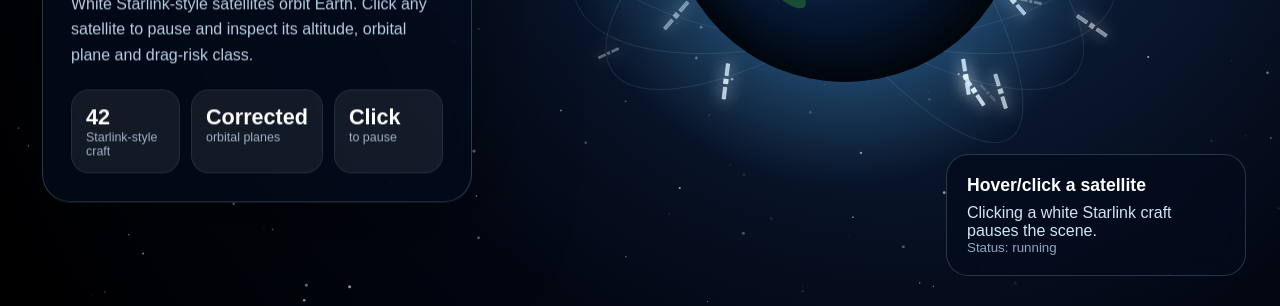
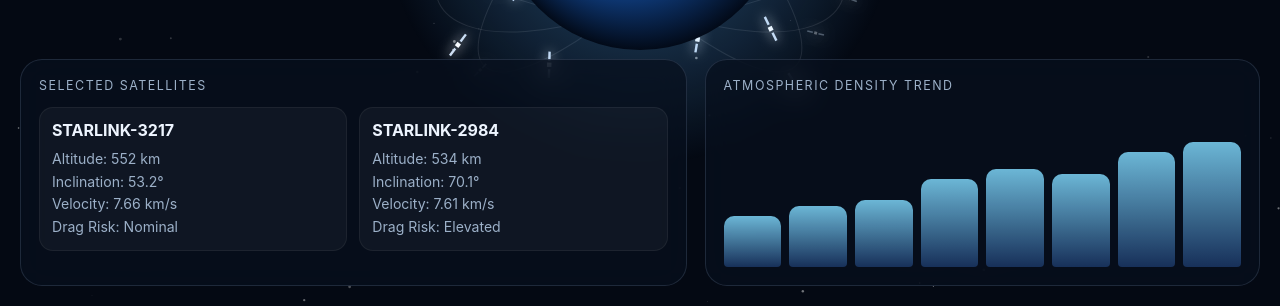
Before and after one commit to cafeco09/space_weather_official_risk, a plain HTML site: page docs/index.html in a window 1280 px wide. Shown: the part 494-800 px from the top of the page. Drawn offline with Linux system fonts and the light colour scheme.

Commit message:
Update HTML for Space Weather Globe application

```diff
--- a/docs/index.html
+++ b/docs/index.html
@@ -1,19 +1,35 @@
-cat > docs/index.html <<'EOF'
 <!DOCTYPE html>
 <html lang="en">
 <head>
   <meta charset="UTF-8" />
   <meta name="viewport" content="width=device-width, initial-scale=1.0" />
-<title>Starlink Space Weather Risk Globe</title>
+  <title>Operational Space Weather Globe</title>
   <style>
-* { box-sizing: border-box; }
+    * {
+      box-sizing: border-box;
+    }
+
+    :root {
+      --bg: #040913;
+      --panel: rgba(7, 16, 30, 0.72);
+      --border: rgba(180, 210, 255, 0.14);
+      --text: #eef5ff;
+      --muted: #9cb0c8;
+      --orbit: rgba(255,255,255,0.12);
+      --accent: #8fd4ff;
+      --warn: #f7c66d;
+      --danger: #ff7d7d;
+    }
 
     body {
       margin: 0;
       overflow: hidden;
-  background: radial-gradient(circle at 70% 35%, #112b4f, #030713 58%, #000);
-  color: white;
-  font-family: Arial, sans-serif;
+      background:
+        radial-gradient(circle at top, rgba(40,90,180,0.22), transparent 30%),
+        radial-gradient(circle at 70% 30%, rgba(40,130,255,0.12), transparent 25%),
+        var(--bg);
+      color: var(--text);
+      font-family: Inter, Arial, sans-serif;
     }
 
     canvas {
@@ -21,208 +37,297 @@ canvas {
       inset: 0;
       width: 100vw;
       height: 100vh;
+      display: block;
     }
 
-.hud {
+    .topbar {
       position: fixed;
-  left: 42px;
-  top: 50%;
-  transform: translateY(-50%);
-  width: 430px;
-  padding: 28px;
-  border-radius: 28px;
-  background: rgba(4, 12, 28, 0.68);
-  border: 1px solid rgba(180, 230, 255, 0.22);
-  backdrop-filter: blur(18px);
-  box-shadow: 0 30px 100px rgba(0,0,0,0.45);
-  z-index: 5;
+      top: 20px;
+      left: 20px;
+      right: 20px;
+      display: grid;
+      grid-template-columns: repeat(6, 1fr);
+      gap: 12px;
+      z-index: 10;
     }
 
-.eyebrow {
-  color: #9eeaff;
-  text-transform: uppercase;
-  letter-spacing: 0.18em;
-  font-size: 0.75rem;
-  font-weight: 800;
+    .kpi {
+      background: var(--panel);
+      border: 1px solid var(--border);
+      backdrop-filter: blur(14px);
+      border-radius: 18px;
+      padding: 14px 16px;
     }
 
-h1 {
-  margin: 0;
-  font-size: clamp(3rem, 7vw, 5.6rem);
-  line-height: 0.9;
-  letter-spacing: -0.06em;
+    .kpi-label {
+      color: var(--muted);
+      font-size: 0.72rem;
+      text-transform: uppercase;
+      letter-spacing: 0.12em;
     }
 
-.hud p {
-  color: #b9cce5;
+    .kpi-value {
+      margin-top: 8px;
+      font-size: 1.45rem;
+      font-weight: 700;
+    }
+
+    .bottom-panel {
+      position: fixed;
+      left: 20px;
+      right: 20px;
+      bottom: 20px;
+      display: grid;
+      grid-template-columns: 1.2fr 1fr;
+      gap: 18px;
+      z-index: 10;
+    }
+
+    .panel {
+      background: var(--panel);
+      border: 1px solid var(--border);
+      backdrop-filter: blur(14px);
+      border-radius: 22px;
+      padding: 18px;
+    }
+
+    .panel-title {
+      font-size: 0.78rem;
+      color: var(--muted);
+      text-transform: uppercase;
+      letter-spacing: 0.12em;
+      margin-bottom: 14px;
+    }
+
+    .satellite-grid {
+      display: grid;
+      grid-template-columns: repeat(2, 1fr);
+      gap: 12px;
+    }
+
+    .sat-item {
+      padding: 12px;
+      border-radius: 14px;
+      background: rgba(255,255,255,0.04);
+      border: 1px solid rgba(255,255,255,0.06);
+    }
+
+    .sat-name {
+      font-weight: 700;
+      margin-bottom: 8px;
+    }
+
+    .sat-meta {
+      color: var(--muted);
+      font-size: 0.88rem;
       line-height: 1.6;
     }
 
-.cards {
-  display: grid;
-  grid-template-columns: repeat(3, 1fr);
-  gap: 11px;
-  margin-top: 22px;
+    .timeline {
+      display: flex;
+      align-items: end;
+      gap: 8px;
+      height: 160px;
+      margin-top: 8px;
     }
 
-.cards div {
-  padding: 14px;
-  border-radius: 18px;
-  background: rgba(255,255,255,0.07);
-  border: 1px solid rgba(255,255,255,0.08);
+    .bar {
+      flex: 1;
+      border-radius: 10px 10px 4px 4px;
+      background: linear-gradient(to top, rgba(70,140,255,0.28), rgba(130,220,255,0.82));
+      min-height: 24px;
     }
 
-.cards strong {
-  display: block;
-  font-size: 1.35rem;
+    .status-live {
+      color: #9df0c7;
     }
 
-.cards span {
-  color: #9fb3c8;
-  font-size: 0.78rem;
+    .status-warning {
+      color: var(--warn);
     }
 
-.info {
-  position: fixed;
-  right: 34px;
-  bottom: 30px;
-  width: 300px;
-  padding: 20px;
-  border-radius: 22px;
-  background: rgba(4, 12, 28, 0.72);
-  border: 1px solid rgba(180, 230, 255, 0.2);
-  backdrop-filter: blur(18px);
-  color: #cfe4f6;
-  z-index: 6;
+    .status-critical {
+      color: var(--danger);
     }
 
-.info strong {
-  color: white;
-  display: block;
-  margin-bottom: 8px;
-  font-size: 1.1rem;
+    @media (max-width: 1100px) {
+      .topbar {
+        grid-template-columns: repeat(2, 1fr);
       }
 
-.info small {
-  color: #8fa8c2;
+      .bottom-panel {
+        grid-template-columns: 1fr;
       }
 
-.paused {
-  color: #9eeaff;
+      .satellite-grid {
+        grid-template-columns: 1fr;
+      }
     }
   </style>
 </head>
 <body>
   <canvas id="space"></canvas>
 
-<section class="hud">
-  <div class="eyebrow">Starlink LEO Risk Intelligence</div>
-  <h1>Space Weather Risk Globe</h1>
-  <p>
-    White Starlink-style satellites orbit Earth. Click any satellite to pause
-    and inspect its altitude, orbital plane and drag-risk class.
-  </p>
+  <section class="topbar">
+    <div class="kpi">
+      <div class="kpi-label">Satellites Tracked</div>
+      <div class="kpi-value">42</div>
+    </div>
 
-  <div class="cards">
-    <div><strong>42</strong><span>Starlink-style craft</span></div>
-    <div><strong>Corrected</strong><span>orbital planes</span></div>
-    <div><strong>Click</strong><span>to pause</span></div>
+    <div class="kpi">
+      <div class="kpi-label">Average Altitude</div>
+      <div class="kpi-value">548 km</div>
+    </div>
+
+    <div class="kpi">
+      <div class="kpi-label">KP Index</div>
+      <div class="kpi-value status-warning">5.3</div>
+    </div>
+
+    <div class="kpi">
+      <div class="kpi-label">Drag Severity</div>
+      <div class="kpi-value status-warning">Moderate</div>
+    </div>
+
+    <div class="kpi">
+      <div class="kpi-label">High Risk Objects</div>
+      <div class="kpi-value status-critical">3</div>
+    </div>
+
+    <div class="kpi">
+      <div class="kpi-label">Propagation Status</div>
+      <div class="kpi-value status-live">Live</div>
     </div>
   </section>
 
-<div class="info" id="info">
-  <strong>Hover/click a satellite</strong>
-  <span>Clicking a white Starlink craft pauses the scene.</span><br />
-  <small>Status: <span id="status">running</span></small>
+  <section class="bottom-panel">
+    <div class="panel">
+      <div class="panel-title">Selected Satellites</div>
+
+      <div class="satellite-grid">
+        <div class="sat-item">
+          <div class="sat-name">STARLINK-3217</div>
+          <div class="sat-meta">
+            Altitude: 552 km<br>
+            Inclination: 53.2°<br>
+            Velocity: 7.66 km/s<br>
+            Drag Risk: Nominal
+          </div>
         </div>
 
+        <div class="sat-item">
+          <div class="sat-name">STARLINK-2984</div>
+          <div class="sat-meta">
+            Altitude: 534 km<br>
+            Inclination: 70.1°<br>
+            Velocity: 7.61 km/s<br>
+            Drag Risk: Elevated
+          </div>
+        </div>
+      </div>
+    </div>
+
+    <div class="panel">
+      <div class="panel-title">Atmospheric Density Trend</div>
+
+      <div class="timeline">
+        <div class="bar" style="height: 32%"></div>
+        <div class="bar" style="height: 38%"></div>
+        <div class="bar" style="height: 42%"></div>
+        <div class="bar" style="height: 55%"></div>
+        <div class="bar" style="height: 61%"></div>
+        <div class="bar" style="height: 58%"></div>
+        <div class="bar" style="height: 72%"></div>
+        <div class="bar" style="height: 78%"></div>
+      </div>
+    </div>
+  </section>
+
   <script>
-const canvas = document.getElementById("space");
-const ctx = canvas.getContext("2d");
-const info = document.getElementById("info");
-const statusText = document.getElementById("status");
+    const canvas = document.getElementById('space');
+    const ctx = canvas.getContext('2d');
 
-let W, H, cx, cy, earthR;
-let paused = false;
-let selected = null;
-let mouse = { x: -9999, y: -9999 };
+    let w, h, cx, cy, earthR;
 
     function resize() {
-  W = canvas.width = innerWidth * devicePixelRatio;
-  H = canvas.height = innerHeight * devicePixelRatio;
-  canvas.style.width = innerWidth + "px";
-  canvas.style.height = innerHeight + "px";
+      w = canvas.width = innerWidth * devicePixelRatio;
+      h = canvas.height = innerHeight * devicePixelRatio;
+
+      canvas.style.width = innerWidth + 'px';
+      canvas.style.height = innerHeight + 'px';
+
       ctx.setTransform(devicePixelRatio, 0, 0, devicePixelRatio, 0, 0);
 
-  cx = innerWidth * 0.66;
-  cy = innerHeight * 0.5;
-  earthR = Math.min(innerWidth, innerHeight) * 0.22;
+      cx = innerWidth / 2;
+      cy = innerHeight / 2;
+      earthR = Math.min(innerWidth, innerHeight) * 0.18;
     }
 
-addEventListener("resize", resize);
+    addEventListener('resize', resize);
     resize();
 
-const stars = Array.from({ length: 260 }, () => ({
+    const stars = Array.from({ length: 180 }, () => ({
       x: Math.random() * innerWidth,
       y: Math.random() * innerHeight,
-  r: Math.random() * 1.4 + 0.2,
+      r: Math.random() * 1.3 + 0.2,
       a: Math.random() * Math.PI * 2
     }));
 
-const orbitalPlanes = [
-  { tilt: -0.62, squash: 0.34 },
-  { tilt: -0.34, squash: 0.42 },
-  { tilt: 0.00, squash: 0.48 },
-  { tilt: 0.34, squash: 0.42 },
-  { tilt: 0.62, squash: 0.34 },
-  { tilt: 0.95, squash: 0.28 }
+    const orbitPlanes = [
+      { tilt: -0.8, squash: 0.28 },
+      { tilt: -0.45, squash: 0.4 },
+      { tilt: 0, squash: 0.5 },
+      { tilt: 0.45, squash: 0.4 },
+      { tilt: 0.8, squash: 0.28 }
     ];
 
-const satellites = Array.from({ length: 42 }, (_, i) => {
-  const plane = orbitalPlanes[i % orbitalPlanes.length];
+    const sats = Array.from({ length: 42 }, (_, i) => {
+      const plane = orbitPlanes[i % orbitPlanes.length];
+
       return {
-    id: "STARLINK-" + String(3000 + i),
-    plane: i % orbitalPlanes.length,
-    angle: (i / 42) * Math.PI * 2 + Math.random() * 0.25,
-    speed: 0.0035 + (i % 5) * 0.00045,
-    radius: 1.28 + (i % 7) * 0.065,
+        angle: (i / 42) * Math.PI * 2,
+        speed: 0.003 + (i % 5) * 0.0004,
+        radius: 1.35 + (i % 6) * 0.08,
         tilt: plane.tilt,
         squash: plane.squash,
-    altitude: 520 + (i % 9) * 12,
-    risk: i % 11 === 0 ? "Elevated" : i % 5 === 0 ? "Moderate" : "Nominal",
-    screenX: 0,
-    screenY: 0,
-    visible: true,
-    twinkle: Math.random() * Math.PI * 2
+        pulse: Math.random() * Math.PI * 2
       };
     });
 
     function drawStars(t) {
       for (const s of stars) {
-    const alpha = 0.25 + Math.sin(t * 0.002 + s.a) * 0.35;
+        const alpha = 0.2 + Math.sin(t * 0.001 + s.a) * 0.3;
+
         ctx.beginPath();
-    ctx.fillStyle = `rgba(255,255,255,${Math.max(0.08, alpha)})`;
+        ctx.fillStyle = `rgba(255,255,255,${alpha})`;
         ctx.arc(s.x, s.y, s.r, 0, Math.PI * 2);
         ctx.fill();
       }
     }
 
     function drawEarth(t) {
-  const rot = t * 0.00042;
+      const glow = ctx.createRadialGradient(cx, cy, earthR * 0.7, cx, cy, earthR * 1.8);
+      glow.addColorStop(0, 'rgba(90,180,255,0.26)');
+      glow.addColorStop(1, 'rgba(90,180,255,0)');
 
-  const glow = ctx.createRadialGradient(cx, cy, earthR * 0.85, cx, cy, earthR * 1.6);
-  glow.addColorStop(0, "rgba(90,190,255,0.3)");
-  glow.addColorStop(1, "rgba(90,190,255,0)");
+      ctx.beginPath();
       ctx.fillStyle = glow;
-  ctx.beginPath();
-  ctx.arc(cx, cy, earthR * 1.6, 0, Math.PI * 2);
+      ctx.arc(cx, cy, earthR * 1.8, 0, Math.PI * 2);
       ctx.fill();
 
-  const g = ctx.createRadialGradient(cx - earthR * 0.35, cy - earthR * 0.35, earthR * 0.1, cx, cy, earthR);
-  g.addColorStop(0, "#9deeff");
-  g.addColorStop(0.28, "#287fd8");
-  g.addColorStop(0.73, "#0c356f");
-  g.addColorStop(1, "#030b1c");
+      const g = ctx.createRadialGradient(
+        cx - earthR * 0.35,
+        cy - earthR * 0.35,
+        earthR * 0.12,
+        cx,
+        cy,
+        earthR
+      );
+
+      g.addColorStop(0, '#8feaff');
+      g.addColorStop(0.3, '#2f83da');
+      g.addColorStop(0.72, '#0d356f');
+      g.addColorStop(1, '#020a18');
 
       ctx.beginPath();
       ctx.fillStyle = g;
@@ -234,29 +339,52 @@ function drawEarth(t) {
       ctx.arc(cx, cy, earthR, 0, Math.PI * 2);
       ctx.clip();
 
-  for (let i = 0; i < 9; i++) {
-    const x = cx + Math.sin(rot + i * 1.6) * earthR * 0.62;
-    const y = cy + Math.cos(rot * 0.8 + i) * earthR * 0.44;
-    ctx.fillStyle = i % 2 ? "#39b979" : "#2ea76d";
+      const rot = t * 0.00025;
+
+      for (let i = 0; i < 7; i++) {
+        const x = cx + Math.sin(rot + i * 1.5) * earthR * 0.6;
+        const y = cy + Math.cos(rot * 0.7 + i) * earthR * 0.38;
+
+        ctx.fillStyle = i % 2 ? '#34b774' : '#2da86d';
+
         ctx.beginPath();
-    ctx.ellipse(x, y, earthR * 0.23, earthR * 0.075, rot + i, 0, Math.PI * 2);
+        ctx.ellipse(
+          x,
+          y,
+          earthR * 0.24,
+          earthR * 0.08,
+          rot + i,
+          0,
+          Math.PI * 2
+        );
         ctx.fill();
       }
 
       ctx.restore();
-
-  const shade = ctx.createRadialGradient(cx - earthR * 0.35, cy - earthR * 0.35, earthR * 0.15, cx + earthR * 0.3, cy + earthR * 0.2, earthR);
-  shade.addColorStop(0, "rgba(255,255,255,0.16)");
-  shade.addColorStop(0.56, "rgba(0,0,0,0)");
-  shade.addColorStop(1, "rgba(0,0,0,0.58)");
-  ctx.fillStyle = shade;
-  ctx.beginPath();
-  ctx.arc(cx, cy, earthR, 0, Math.PI * 2);
-  ctx.fill();
     }
 
-function projectSatellite(sat) {
+    function drawOrbits() {
+      for (const p of orbitPlanes) {
+        ctx.save();
+        ctx.translate(cx, cy);
+        ctx.rotate(p.tilt);
+
+        ctx.beginPath();
+        ctx.strokeStyle = 'rgba(255,255,255,0.1)';
+        ctx.lineWidth = 1;
+        ctx.ellipse(0, 0, earthR * 1.55, earthR * 1.55 * p.squash, 0, 0, Math.PI * 2);
+        ctx.stroke();
+
+        ctx.restore();
+      }
+    }
+
+    function drawSatellite(sat, t) {
+      sat.angle += sat.speed;
+      sat.pulse += 0.08;
+
       const r = earthR * sat.radius;
+
       const x0 = Math.cos(sat.angle) * r;
       const y0 = Math.sin(sat.angle) * r * sat.squash;
 
@@ -265,118 +393,33 @@ function projectSatellite(sat) {
 
       const x = x0 * cos - y0 * sin;
       const y = x0 * sin + y0 * cos;
+
+      const px = cx + x;
+      const py = cy + y;
+
       const depth = Math.sin(sat.angle);
-
-  sat.screenX = cx + x;
-  sat.screenY = cy + y;
-  sat.visible = depth > -0.85;
-
-  return { x, y, depth, r };
-}
-
-function drawOrbits() {
-  for (const p of orbitalPlanes) {
-    ctx.save();
-    ctx.translate(cx, cy);
-    ctx.rotate(p.tilt);
-
-    ctx.strokeStyle = "rgba(180,230,255,0.11)";
-    ctx.lineWidth = 1;
-
-    ctx.beginPath();
-    ctx.ellipse(0, 0, earthR * 1.62, earthR * 1.62 * p.squash, 0, 0, Math.PI * 2);
-    ctx.stroke();
-
-    ctx.restore();
-  }
-}
-
-function drawStarlinkSat(sat, t) {
-  const { depth } = projectSatellite(sat);
-
-  const scale = depth > 0 ? 1.18 : 0.72;
-  const alpha = depth > 0 ? 1 : 0.36;
-  const twinkle = 0.75 + Math.sin(t * 0.008 + sat.twinkle) * 0.25;
+      const scale = depth > 0 ? 1.1 : 0.72;
+      const alpha = depth > 0 ? 1 : 0.34;
 
       ctx.save();
-  ctx.translate(sat.screenX, sat.screenY);
+      ctx.translate(px, py);
       ctx.rotate(sat.tilt + sat.angle);
 
-  ctx.globalAlpha = alpha * twinkle;
-  ctx.shadowBlur = selected === sat ? 28 : 16;
-  ctx.shadowColor = "white";
+      ctx.globalAlpha = alpha;
+      ctx.shadowBlur = 12;
+      ctx.shadowColor = 'white';
 
-  /* Starlink-like: white body + two flat solar panels */
-  ctx.fillStyle = "#ffffff";
+      ctx.fillStyle = '#ffffff';
 
-  ctx.fillRect(-2.2 * scale, -2.2 * scale, 4.4 * scale, 4.4 * scale);
+      ctx.fillRect(-2 * scale, -2 * scale, 4 * scale, 4 * scale);
 
-  ctx.fillStyle = "rgba(230,245,255,0.92)";
-  ctx.fillRect(-15 * scale, -1.4 * scale, 10 * scale, 2.8 * scale);
-  ctx.fillRect(5 * scale, -1.4 * scale, 10 * scale, 2.8 * scale);
-
-  ctx.strokeStyle = "rgba(255,255,255,0.85)";
-  ctx.lineWidth = 0.7;
-  ctx.strokeRect(-15 * scale, -1.4 * scale, 10 * scale, 2.8 * scale);
-  ctx.strokeRect(5 * scale, -1.4 * scale, 10 * scale, 2.8 * scale);
-
-  if (selected === sat) {
-    ctx.beginPath();
-    ctx.strokeStyle = "#9eeaff";
-    ctx.lineWidth = 2;
-    ctx.arc(0, 0, 18 * scale, 0, Math.PI * 2);
-    ctx.stroke();
-  }
+      ctx.fillStyle = 'rgba(220,235,255,0.95)';
+      ctx.fillRect(-12 * scale, -1.1 * scale, 8 * scale, 2.2 * scale);
+      ctx.fillRect(4 * scale, -1.1 * scale, 8 * scale, 2.2 * scale);
 
       ctx.restore();
       ctx.globalAlpha = 1;
     }
-
-function updateInfo(sat) {
-  selected = sat;
-  paused = true;
-  statusText.textContent = "paused";
-  statusText.className = "paused";
-
-  info.innerHTML = `
-    <strong>${sat.id}</strong>
-    Altitude: ${sat.altitude} km<br />
-    Plane: ${sat.plane + 1} / ${orbitalPlanes.length}<br />
-    Drag risk: ${sat.risk}<br />
-    <small>Click empty space to resume.</small>
-  `;
-}
-
-canvas.addEventListener("mousemove", e => {
-  mouse.x = e.clientX;
-  mouse.y = e.clientY;
-});
-
-canvas.addEventListener("click", e => {
-  let hit = null;
-
-  for (const sat of satellites) {
-    const d = Math.hypot(e.clientX - sat.screenX, e.clientY - sat.screenY);
-    if (d < 18 && sat.visible) {
-      hit = sat;
-      break;
-    }
-  }
-
-  if (hit) {
-    updateInfo(hit);
-  } else {
-    selected = null;
-    paused = false;
-    statusText.textContent = "running";
-    statusText.className = "";
-    info.innerHTML = `
-      <strong>Hover/click a satellite</strong>
-      <span>Clicking a white Starlink craft pauses the scene.</span><br />
-      <small>Status: <span id="status">running</span></small>
-    `;
-  }
-});
 
     function animate(t) {
       ctx.clearRect(0, 0, innerWidth, innerHeight);
@@ -384,15 +427,9 @@ function animate(t) {
       drawStars(t);
       drawOrbits();
 
-  if (!paused) {
-    for (const sat of satellites) sat.angle += sat.speed;
-  }
-
-  for (const sat of satellites) drawStarlinkSat(sat, t);
+      for (const s of sats) drawSatellite(s, t);
 
       drawEarth(t);
-
-  if (selected) drawStarlinkSat(selected, t);
 
       requestAnimationFrame(animate);
     }
@@ -401,4 +438,3 @@ animate(0);
   </script>
 </body>
 </html>
-EOF
```
Lines whose indentation alone changed are shown as unchanged.
